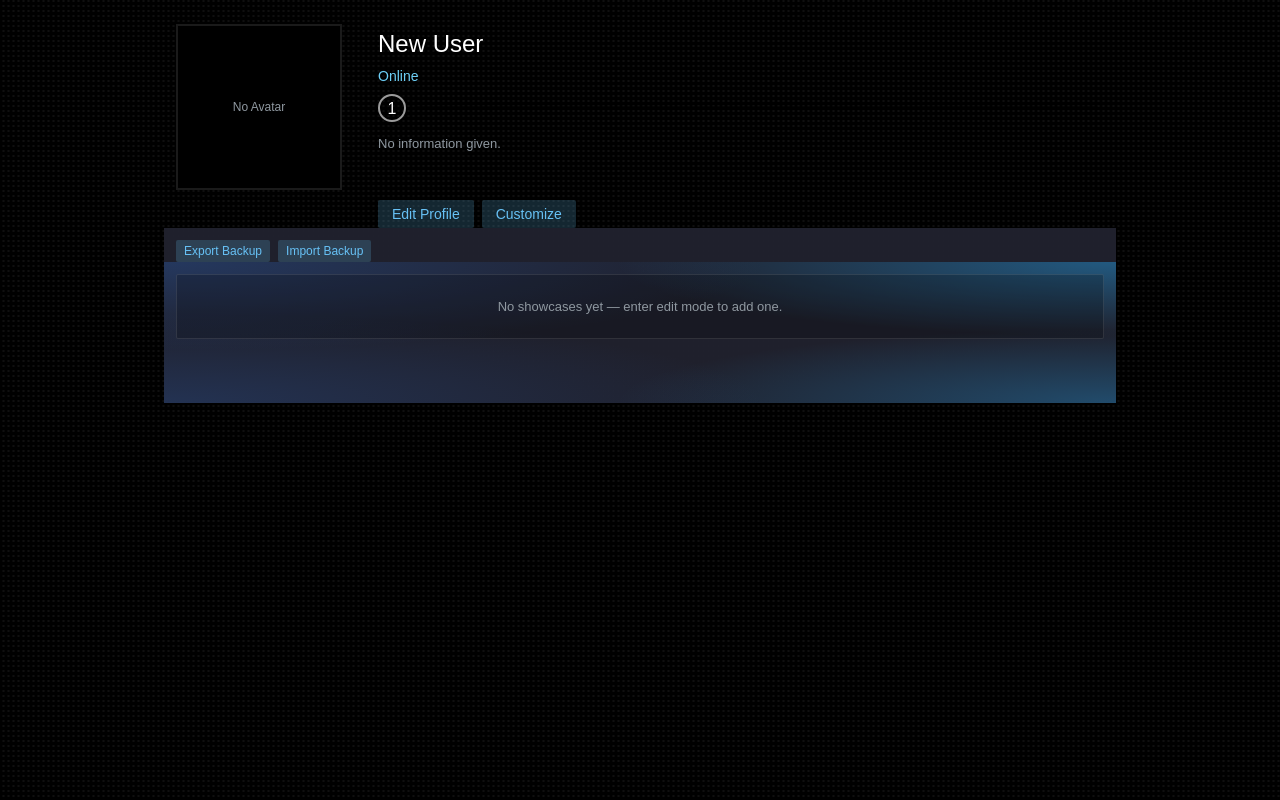
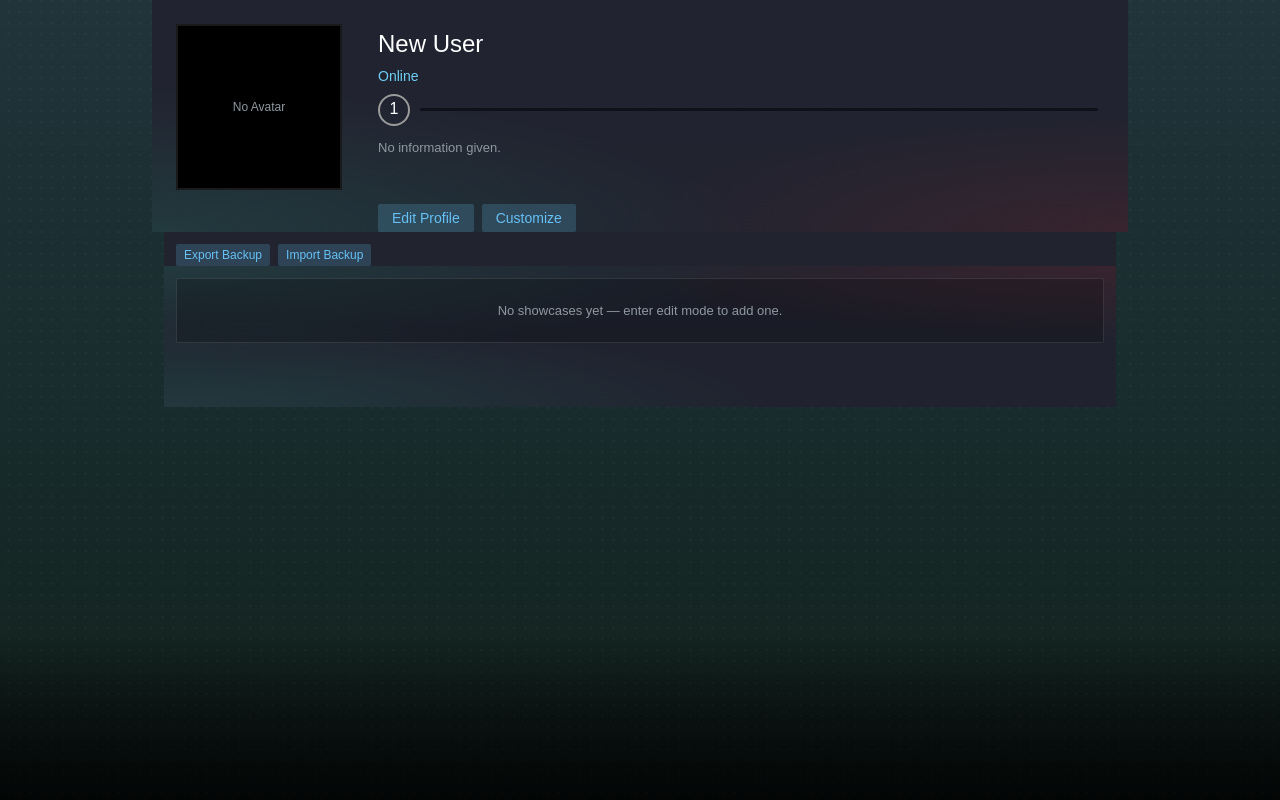
Before and after one commit to Thomyorke1412/kyoma-dashboard, a React (Vite) app: page / in a window 1280 px wide. Built offline with nearby package versions, Linux system fonts and the light colour scheme.

Commit message:
style: match steam header texture, gradient tints, badge box-sizing

```diff
--- a/src/lib/presets.js
+++ b/src/lib/presets.js
@@ -1,6 +1,6 @@
 export const BACKGROUND_PRESETS = {
   'steam-dark':
-    'radial-gradient(circle at 1px 1px, rgba(255,255,255,0.06) 1px, rgba(0,0,0,0) 1.5px) center top / 5px 5px repeat, #000000',
+    'linear-gradient(to bottom, rgba(0,0,0,0) 0px, rgba(0,0,0,0) 634px, rgba(0,0,0,1) 905px) center top / 100% 100% no-repeat, radial-gradient(circle at 1px 1px, rgba(255,255,255,0.035) 1px, transparent 1.6px) center top / 11px 11px repeat, linear-gradient(to bottom, rgb(32,52,58) 0%, rgb(24,44,45) 45%, rgb(20,37,34) 70%, rgb(0,0,0) 100%) center top / 100% 905px no-repeat, #000000',
   'steam-blue': 'linear-gradient(180deg, #171a2b 0%, #2a475e 100%)',
   midnight: 'linear-gradient(135deg, #0f1623 0%, #1b2838 100%)',
   aurora: 'linear-gradient(135deg, #1b2838 0%, #66c0f4 140%)',
--- a/src/styles/steam.css
+++ b/src/styles/steam.css
@@ -6,6 +6,11 @@
   --text: #969696;
   --text-dim: #8f98a0;
   --danger: #f37d5c;
+  --gradient-right: rgba(109, 38, 44, 0.301);
+  --gradient-left: rgba(50, 255, 193, 0.103);
+  --gradient-background: rgba(34, 35, 48, 0.93);
+  --gradient-background-right: rgba(109, 38, 44, 0);
+  --gradient-background-left: rgba(50, 255, 193, 0.103);
 }
 
 * {
@@ -26,18 +31,27 @@ body {
   font-weight: 400;
   color: var(--text);
   background-color: #000000;
-  background-image: radial-gradient(circle at 1px 1px, rgba(255, 255, 255, 0.06) 1px, rgba(0, 0, 0, 0) 1.5px);
-  background-size: 5px 5px;
+  background-image:
+    linear-gradient(to bottom, rgba(0, 0, 0, 0) 0px, rgba(0, 0, 0, 0) 634px, rgba(0, 0, 0, 1) 905px),
+    radial-gradient(circle at 1px 1px, rgba(255, 255, 255, 0.035) 1px, transparent 1.6px),
+    linear-gradient(to bottom, rgb(32, 52, 58) 0%, rgb(24, 44, 45) 45%, rgb(20, 37, 34) 70%, rgb(0, 0, 0) 100%);
+  background-size: 100% 100%, 11px 11px, 100% 905px;
+  background-repeat: no-repeat, repeat, no-repeat;
   background-position: center top;
-  background-repeat: repeat;
 }
 
 .page-background {
   position: fixed;
   inset: 0;
   z-index: -1;
-  background-size: cover;
-  background-position: center;
+  background-color: #000000;
+  background-image:
+    linear-gradient(to bottom, rgba(0, 0, 0, 0) 0px, rgba(0, 0, 0, 0) 634px, rgba(0, 0, 0, 1) 905px),
+    radial-gradient(circle at 1px 1px, rgba(255, 255, 255, 0.035) 1px, transparent 1.6px),
+    linear-gradient(to bottom, rgb(32, 52, 58) 0%, rgb(24, 44, 45) 45%, rgb(20, 37, 34) 70%, rgb(0, 0, 0) 100%);
+  background-size: 100% 100%, 11px 11px, 100% 905px;
+  background-repeat: no-repeat, repeat, no-repeat;
+  background-position: center top;
 }
 
 .app {
@@ -52,7 +66,12 @@ body {
   padding: 24px 12px 0 24px;
   display: flex;
   gap: 20px;
-  background: none;
+  background-color: var(--gradient-background);
+  background-image:
+    radial-gradient(farthest-side at bottom right, var(--gradient-right), transparent 500px),
+    radial-gradient(farthest-corner at bottom left, var(--gradient-left), transparent 600px);
+  background-repeat: no-repeat;
+  background-position: center;
   border: 0;
   border-radius: 0;
   box-shadow: none;
@@ -121,6 +140,7 @@ body {
 
 .level-badge {
   display: inline-block;
+  box-sizing: content-box;
   flex: none;
   width: 28px;
   height: 28px;
@@ -130,7 +150,7 @@ body {
   background: transparent;
   color: #ffffff;
   font-size: 16px;
-  font-weight: normal;
+  font-weight: 200;
   line-height: 26px;
   text-align: center;
   margin-top: 2px;
@@ -288,7 +308,7 @@ textarea:focus {
   margin-left: auto;
   margin-right: auto;
   font-size: 13px;
-  background-color: rgba(34, 35, 48, 0.93);
+  background-color: var(--gradient-background);
   background-repeat: no-repeat;
 }
 
@@ -303,10 +323,10 @@ textarea:focus {
   margin-top: 0;
   padding: 12px 12px 64px 12px;
   background-image:
-    radial-gradient(farthest-side at top right, rgba(39, 176, 255, 0.4), rgba(39, 176, 255, 0) 500px),
-    radial-gradient(farthest-side at top left, rgba(45, 92, 170, 0.4), rgba(45, 92, 170, 0) 600px),
-    radial-gradient(farthest-side at bottom left, rgba(45, 92, 170, 0.3), rgba(45, 92, 170, 0) 600px),
-    radial-gradient(farthest-side at bottom right, rgba(39, 176, 255, 0.3), rgba(39, 176, 255, 0) 500px);
+    radial-gradient(farthest-side at top right, var(--gradient-right), transparent 500px),
+    radial-gradient(farthest-corner at top left, var(--gradient-left), transparent 600px),
+    radial-gradient(farthest-corner at bottom right, var(--gradient-background-right), transparent 500px),
+    radial-gradient(farthest-corner at bottom left, var(--gradient-background-left), transparent 600px);
 }
 
 .add-row {
```
